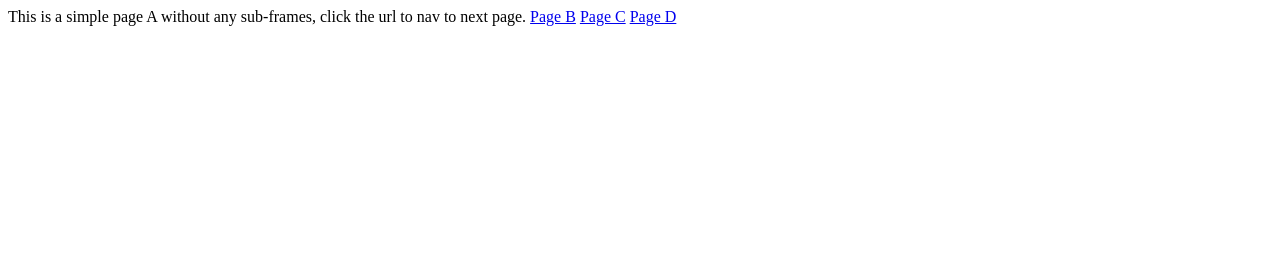
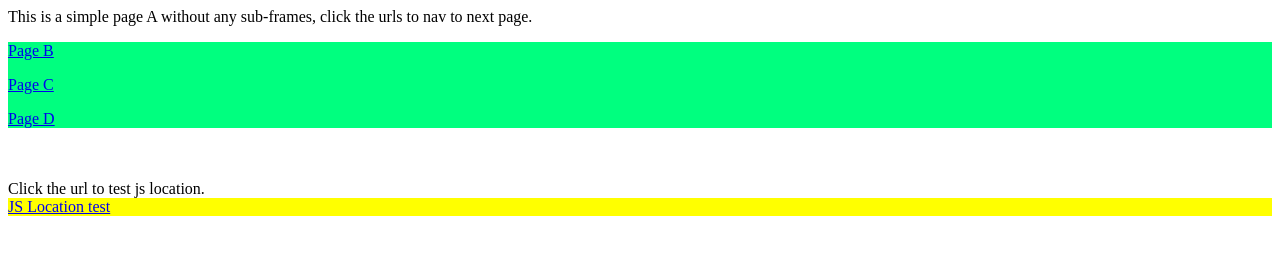
Before and after one commit to rogeryi/nav_test, a plain HTML site: page nav_no_sub_frames_a.html in a window 1280 px wide. Drawn offline with Linux system fonts and the light colour scheme.

Commit message:
js location

```diff
--- a/nav_no_sub_frames_a.html
+++ b/nav_no_sub_frames_a.html
@@ -4,9 +4,18 @@
 	<title>Nav not sub-frames A</title>
 </head>
 <body>
-This is a simple page A without any sub-frames, click the url to nav to next page.
-<a href="nav_no_sub_frames_b.html">Page B</a>
-<a href="nav_no_sub_frames_c.html">Page C</a>
-<a href="nav_no_sub_frames_d.html">Page D</a>
+This is a simple page A without any sub-frames,
+click the urls to nav to next page.
+<div id="comment" style="background-color:springgreen;">
+  <p><a href="nav_no_sub_frames_b.html">Page B</a></p>
+  <p><a href="nav_no_sub_frames_c.html">Page C</a></p>
+  <p><a href="nav_no_sub_frames_d.html">Page D</a></p>
+</div>
+</br>
+</br>
+Click the url to test js location.
+<div id="comment" style="background-color:yellow">
+  <a href="nav_js_location.html">JS Location test</a>
+</div>
 </body>
 </html>
```
Also changed, not shown: nav_js_location.html (added, +30 -0 lines).
